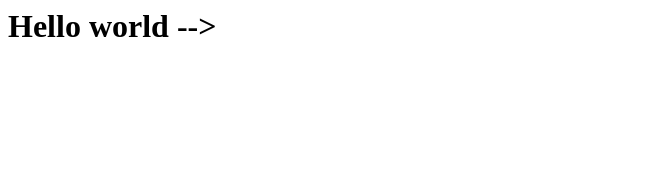
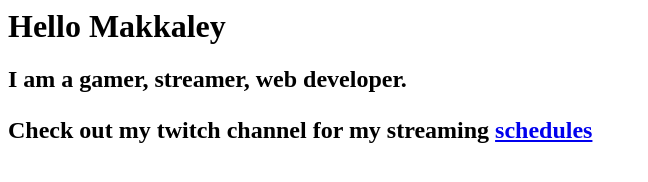
Before and after one commit to desingh-rajan/cool-it, a plain HTML site: page index.html in a window 1280 px wide. Shown: the whole page, without its empty margins (0-648 px from the left). Drawn offline with Linux system fonts and the light colour scheme.

Commit message:
Update index.html

```diff
--- a/index.html
+++ b/index.html
@@ -1 +1,3 @@
-<h1> Hello world --> </h>
+<h1> Hello Makkaley </h>
+<h2>I am a gamer, streamer, web developer.<h2>
+  <p> Check out my twitch channel for my streaming <a href="https://www.twitch.tv/feedertony/schedule">schedules</a> </p>
```
